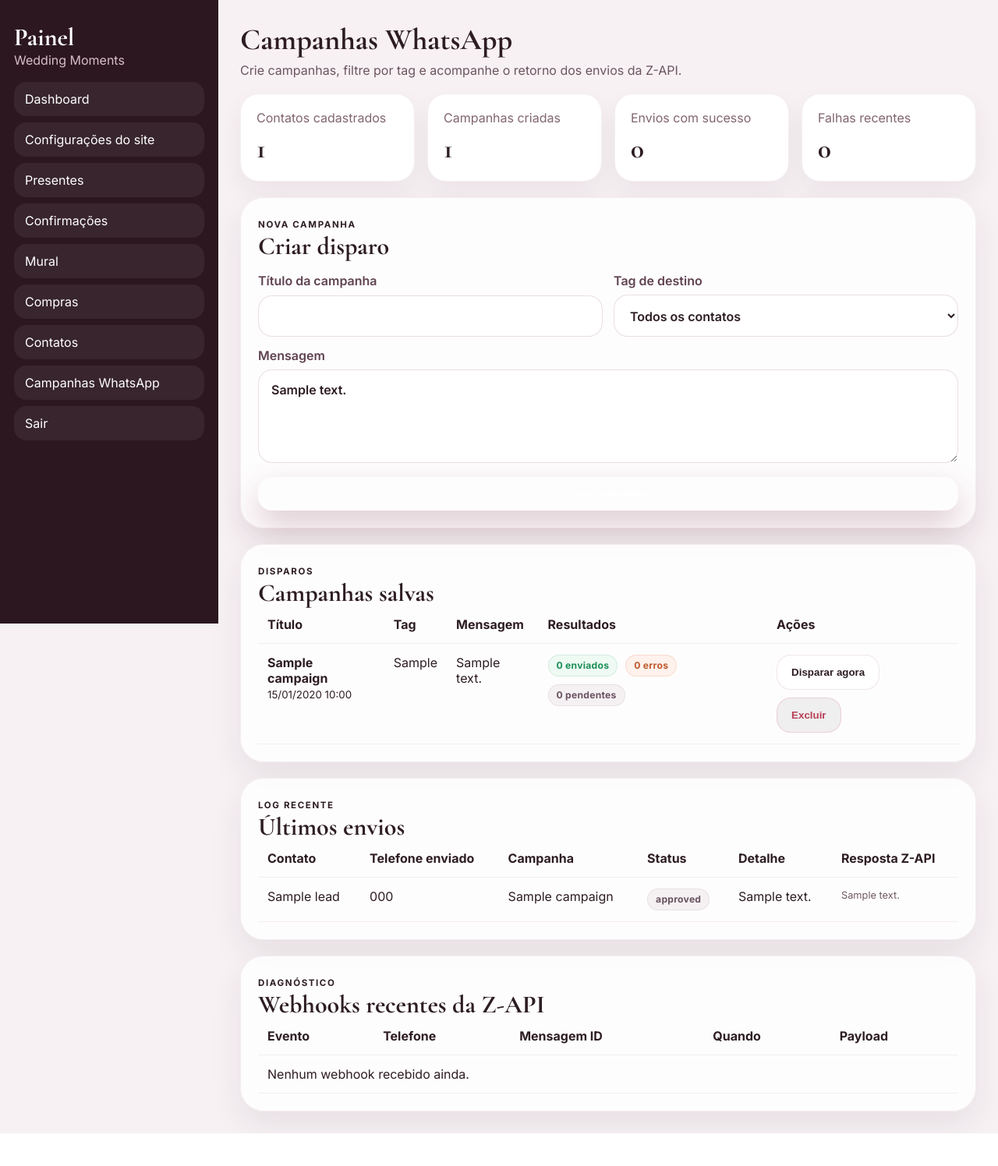
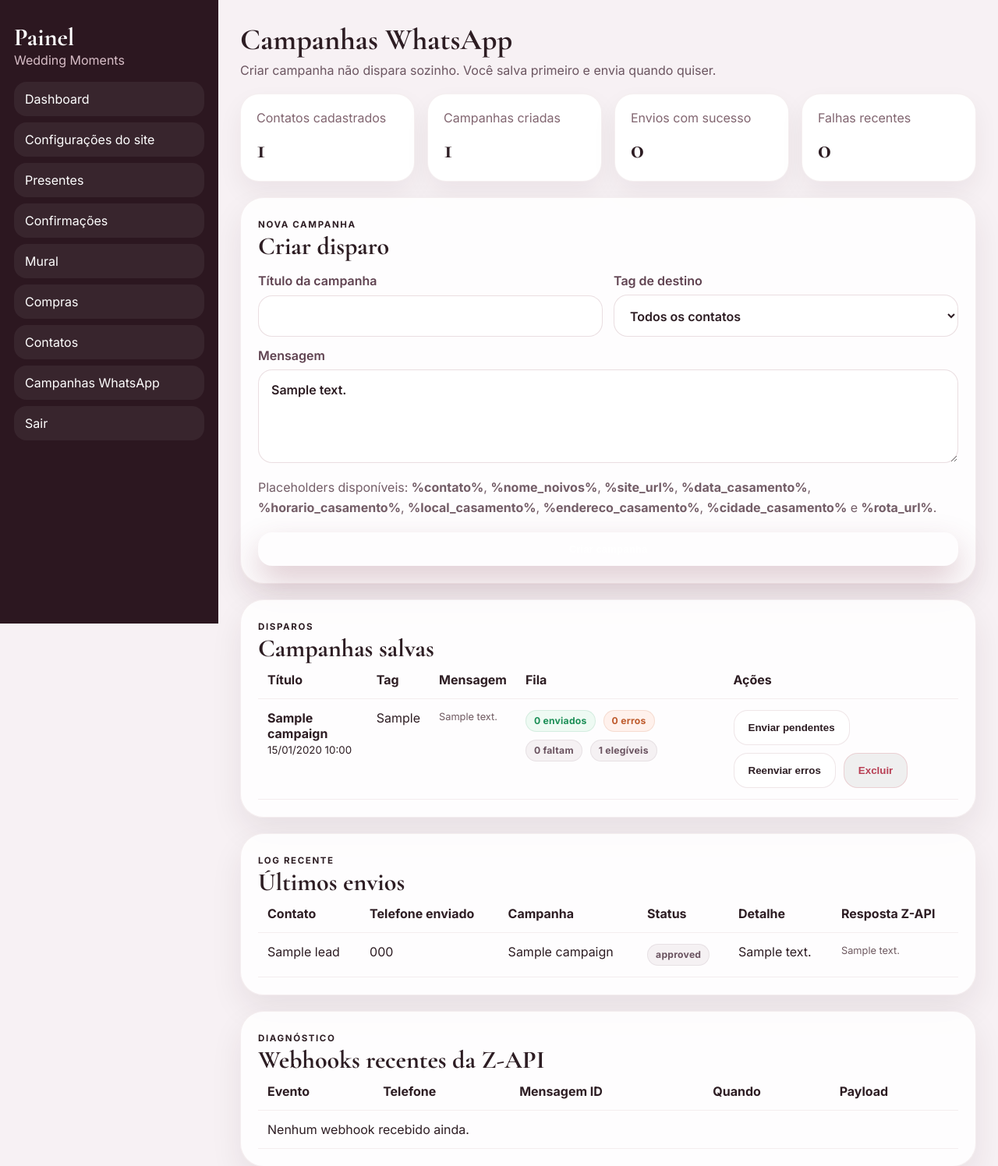
Before and after one commit to Hunter954/Casamento, a Flask app: page /admin/campanhas in a window 1280 px wide. Shown: the top 1496 px of the page at 78% size. Before the commit the page ends 1454 px from the top, so only its background shows below. Run offline with Flask 3, Linux system fonts and the light colour scheme; a user stored in the database is signed in; tables that the repository leaves empty hold one stand-in row (values such as "Sample post"); data that the repository does not hold is empty.

Commit message:
Add files via upload

```diff
--- a/app/admin/routes.py
+++ b/app/admin/routes.py
@@ -15,7 +15,7 @@ from app.models import (
     WhatsAppWebhookLog,
 )
 from app.utils import save_upload, parse_datetime, format_phone, normalize_phone_digits
-from app.services.whatsapp import send_campaign_messages, send_test_message, WhatsAppConfigError
+from app.services.whatsapp import send_campaign_messages, send_test_message, WhatsAppConfigError, sanitize_zapi_base_url
 
 admin_bp = Blueprint('admin', __name__)
 
@@ -108,7 +108,7 @@ def settings():
         settings.zapi_token = request.form.get('zapi_token', '').strip()
         settings.zapi_client_token = request.form.get('zapi_client_token', '').strip()
         settings.zapi_sender_number = normalize_phone_digits(request.form.get('zapi_sender_number', '').strip())
-        settings.zapi_base_url = request.form.get('zapi_base_url', 'https://api.z-api.io').strip() or 'https://api.z-api.io'
+        settings.zapi_base_url = sanitize_zapi_base_url(request.form.get('zapi_base_url', 'https://api.z-api.io'))
         settings.zapi_delay_seconds = int(request.form.get('zapi_delay_seconds', 4) or 4)
 
         hero_upload = request.files.get('hero_image')
@@ -258,11 +258,16 @@ def delete_purchase(purchase_id):
 @login_required
 def contacts():
     if request.method == 'POST':
+        phone = normalize_phone_digits(request.form.get('phone', ''))
+        if len(phone) < 12 or not phone.startswith('55'):
+            flash('Cadastre o telefone no formato 55DDDNUMERO. Exemplo: 5545999999999.', 'danger')
+            return redirect(url_for('admin.contacts'))
+
         contact = ContactLead(
-            name=request.form.get('name', ''),
-            phone=normalize_phone_digits(request.form.get('phone', '')),
-            email=request.form.get('email', ''),
-            tag=request.form.get('tag', 'convidado'),
+            name=request.form.get('name', '').strip(),
+            phone=phone,
+            email='',
+            tag=request.form.get('tag', 'convidado').strip() or 'convidado',
         )
         db.session.add(contact)
         db.session.commit()
@@ -284,15 +289,32 @@ def campaigns():
         )
         db.session.add(campaign)
         db.session.commit()
-        flash('Campanha criada.', 'success')
+        flash('Campanha criada. Ela não dispara sozinha: use o botão de envio quando quiser.', 'success')
         return redirect(url_for('admin.campaigns'))
 
     campaigns = WhatsAppCampaign.query.order_by(WhatsAppCampaign.created_at.desc()).all()
     contacts = ContactLead.query.order_by(ContactLead.created_at.desc()).all()
-    dispatches = WhatsAppDispatch.query.order_by(WhatsAppDispatch.created_at.desc()).limit(50).all()
+    dispatches = WhatsAppDispatch.query.order_by(WhatsAppDispatch.created_at.desc()).limit(80).all()
     webhook_logs = WhatsAppWebhookLog.query.order_by(WhatsAppWebhookLog.created_at.desc()).limit(20).all()
     tags = _tag_options()
     settings = SiteSettings.query.first()
+
+    campaign_metrics = {}
+    for item in campaigns:
+        eligible_contacts = [c for c in contacts if item.target_tag == 'todos' or (c.tag or '').strip().lower() == item.target_tag.strip().lower()]
+        eligible_ids = {c.id for c in eligible_contacts}
+        relevant_dispatches = [d for d in item.dispatches if d.contact_id in eligible_ids]
+        sent_count = len([d for d in relevant_dispatches if d.status == 'sent'])
+        error_count = len([d for d in relevant_dispatches if d.status == 'error'])
+        processed_ids = {d.contact_id for d in relevant_dispatches}
+        pending_count = max(0, len(eligible_ids - processed_ids))
+        campaign_metrics[item.id] = {
+            'eligible': len(eligible_contacts),
+            'sent': sent_count,
+            'errors': error_count,
+            'pending': pending_count,
+        }
+
     return render_template(
         'admin/campaigns.html',
         campaigns=campaigns,
@@ -301,6 +323,7 @@ def campaigns():
         tags=tags,
         settings=settings,
         webhook_logs=webhook_logs,
+        campaign_metrics=campaign_metrics,
     )
 
 
@@ -308,13 +331,28 @@ def campaigns():
 @login_required
 def trigger_campaign(campaign_id):
     campaign = WhatsAppCampaign.query.get_or_404(campaign_id)
-    contacts = ContactLead.query.all()
+    contacts = ContactLead.query.order_by(ContactLead.created_at.asc()).all()
+    send_scope = (request.form.get('send_scope', 'unsent') or 'unsent').strip()
+    site_url = request.url_root.rstrip('/')
+    settings = SiteSettings.query.first()
     try:
-        results = send_campaign_messages(campaign, contacts, tag_filter=campaign.target_tag)
+        results = send_campaign_messages(
+            campaign,
+            contacts,
+            tag_filter=campaign.target_tag,
+            send_scope=send_scope,
+            settings=settings,
+            site_url=site_url,
+        )
         sent = len([r for r in results if r['status'] == 'sent'])
         skipped = len([r for r in results if r['status'] == 'skipped'])
         errors = len([r for r in results if r['status'] == 'error'])
-        flash(f'Campanha processada. Enviados: {sent} | Ignorados: {skipped} | Erros: {errors}.', 'success' if errors == 0 else 'warning')
+        scope_label = {
+            'unsent': 'pendentes',
+            'errors': 'com erro',
+            'all': 'selecionados',
+        }.get(send_scope, 'selecionados')
+        flash(f'Campanha processada para contatos {scope_label}. Enviados: {sent} | Ignorados: {skipped} | Erros: {errors}.', 'success' if errors == 0 else 'warning')
     except WhatsAppConfigError as exc:
         flash(str(exc), 'danger')
     return redirect(url_for('admin.campaigns'))
--- a/app/templates/admin/campaigns.html
+++ b/app/templates/admin/campaigns.html
@@ -1,6 +1,6 @@
 {% extends 'admin/base.html' %}
 {% block admin_content %}
-<div class="admin-header"><h1>Campanhas WhatsApp</h1><p>Crie campanhas, filtre por tag e acompanhe o retorno dos envios da Z-API.</p></div>
+<div class="admin-header"><h1>Campanhas WhatsApp</h1><p>Criar campanha não dispara sozinho. Você salva primeiro e envia quando quiser.</p></div>
 
 <div class="stats-grid whatsapp-mini-stats">
   <div class="stat-card"><span>Contatos cadastrados</span><strong>{{ contacts|length }}</strong></div>
@@ -25,7 +25,10 @@
         {% endfor %}
       </select>
     </label>
-    <label class="full-width">Mensagem<textarea name="message" required placeholder="{{ settings.whatsapp_message_template if settings else '' }}">{{ settings.whatsapp_message_template if settings else '' }}</textarea></label>
+    <label class="full-width">Mensagem<textarea name="message" required placeholder="Olá %contato%,\n\n{{ settings.whatsapp_message_template if settings else '' }}">{{ settings.whatsapp_message_template if settings else '' }}</textarea></label>
+  </div>
+  <div class="admin-helper-text">
+    Placeholders disponíveis: <strong>%contato%</strong>, <strong>%nome_noivos%</strong>, <strong>%site_url%</strong>, <strong>%data_casamento%</strong>, <strong>%horario_casamento%</strong>, <strong>%local_casamento%</strong>, <strong>%endereco_casamento%</strong>, <strong>%cidade_casamento%</strong> e <strong>%rota_url%</strong>.
   </div>
   <button class="btn btn-primary">Criar campanha</button>
 </form>
@@ -37,29 +40,33 @@
       <h2>Campanhas salvas</h2>
     </div>
   </div>
-  <div class="table-wrap"><table><thead><tr><th>Título</th><th>Tag</th><th>Mensagem</th><th>Resultados</th><th>Ações</th></tr></thead><tbody>
+  <div class="table-wrap"><table><thead><tr><th>Título</th><th>Tag</th><th>Mensagem</th><th>Fila</th><th>Ações</th></tr></thead><tbody>
     {% for item in campaigns %}
+    {% set metrics = campaign_metrics.get(item.id, {}) %}
     <tr>
       <td>
         <strong>{{ item.title }}</strong><br>
         <small>{{ item.created_at.strftime('%d/%m/%Y %H:%M') if item.created_at else '' }}</small>
       </td>
       <td>{{ 'Todos os contatos' if item.target_tag == 'todos' else item.target_tag }}</td>
-      <td>{{ item.message }}</td>
+      <td><div class="payload-preview">{{ item.message }}</div></td>
       <td>
-        {% set sent_count = item.dispatches|selectattr('status', 'equalto', 'sent')|list|length %}
-        {% set error_count = item.dispatches|selectattr('status', 'equalto', 'error')|list|length %}
-        {% set pending_count = item.dispatches|selectattr('status', 'equalto', 'pending')|list|length %}
         <div class="admin-tag-row">
-          <span class="admin-tag tag-success">{{ sent_count }} enviados</span>
-          <span class="admin-tag tag-warning">{{ error_count }} erros</span>
-          <span class="admin-tag tag-neutral">{{ pending_count }} pendentes</span>
+          <span class="admin-tag tag-success">{{ metrics.get('sent', 0) }} enviados</span>
+          <span class="admin-tag tag-warning">{{ metrics.get('errors', 0) }} erros</span>
+          <span class="admin-tag tag-neutral">{{ metrics.get('pending', 0) }} faltam</span>
+          <span class="admin-tag tag-neutral">{{ metrics.get('eligible', 0) }} elegíveis</span>
         </div>
       </td>
       <td>
         <div class="admin-card-actions">
           <form method="post" action="{{ url_for('admin.trigger_campaign', campaign_id=item.id) }}">
-            <button class="btn btn-soft">Disparar agora</button>
+            <input type="hidden" name="send_scope" value="unsent">
+            <button class="btn btn-soft">Enviar pendentes</button>
+          </form>
+          <form method="post" action="{{ url_for('admin.trigger_campaign', campaign_id=item.id) }}">
+            <input type="hidden" name="send_scope" value="errors">
+            <button class="btn btn-soft">Reenviar erros</button>
           </form>
           <form method="post" action="{{ url_for('admin.delete_campaign', campaign_id=item.id) }}" onsubmit="return confirm('Excluir esta campanha?')">
             <button class="btn btn-danger-outline">Excluir</button>
@@ -100,7 +107,6 @@
   </tbody></table></div>
 </div>
 
-
 <div class="section-card">
   <div class="admin-section-head">
     <div>
@@ -122,5 +128,4 @@
     {% endfor %}
   </tbody></table></div>
 </div>
-
 {% endblock %}
--- a/app/templates/admin/settings.html
+++ b/app/templates/admin/settings.html
@@ -37,6 +37,7 @@
     <label>Cor destaque<input type="color" name="theme_accent" value="{{ settings.theme_accent }}"></label>
   </div>
   <label>Template do WhatsApp<textarea name="whatsapp_message_template">{{ settings.whatsapp_message_template }}</textarea></label>
+  <p class="admin-helper-text">Você pode usar placeholders como %contato%, %nome_noivos%, %site_url%, %data_casamento%, %horario_casamento%, %local_casamento%, %endereco_casamento%, %cidade_casamento% e %rota_url%.</p>
 
   {% if settings.hero_image %}
   <div class="admin-thumb-preview">
@@ -84,10 +85,10 @@
         <input name="zapi_sender_number" inputmode="numeric" value="{{ settings.zapi_sender_number or '' }}" placeholder="5545988186464">
         <small class="admin-helper-inline">Use somente números no padrão 55 + DDD + número.</small>
       </label>
-      <label>Base URL<input name="zapi_base_url" value="{{ settings.zapi_base_url or 'https://api.z-api.io' }}"></label>
+      <label>Base URL<input name="zapi_base_url" value="{{ settings.zapi_base_url or 'https://api.z-api.io' }}" placeholder="https://api.z-api.io"></label>
       <label>Delay entre mensagens (1 a 15s)<input type="number" min="1" max="15" name="zapi_delay_seconds" value="{{ settings.zapi_delay_seconds or 4 }}"></label>
     </div>
-    <p class="admin-helper-text">Salve a configuração e depois use o teste abaixo. A campanha usa os contatos cadastrados no painel e envia pela rota oficial da sua instância Z-API.</p>
+    <p class="admin-helper-text">Salve a configuração e depois use o teste abaixo. A campanha usa os contatos cadastrados no painel e envia pela rota oficial da sua instância Z-API. No campo Base URL use apenas <strong>https://api.z-api.io</strong>.</p>
     <div class="whatsapp-test-box stack-form compact-stack">
       <div class="admin-section-head">
         <div>
```
Also changed, not shown: app/services/whatsapp.py (+52 -4 lines), app/templates/admin/contacts.html (+7 -8 lines).
